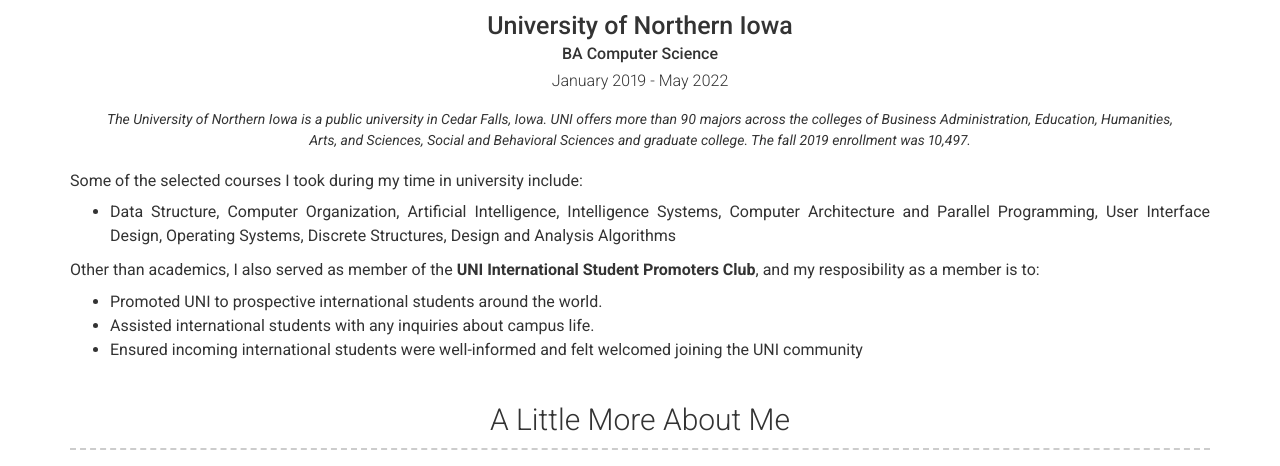
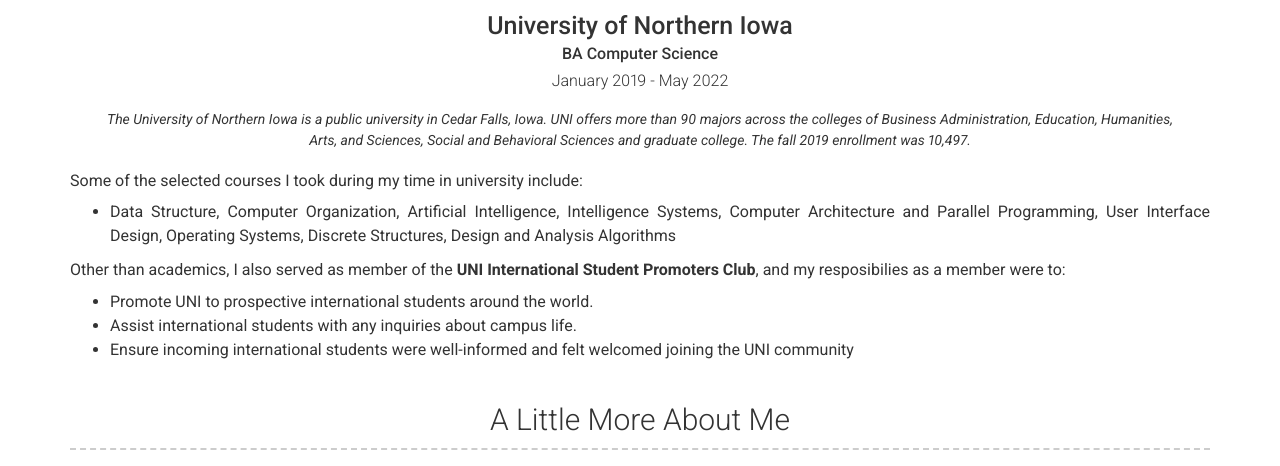
Before and after one commit to jugoh09/resume-website, a Jekyll site: the page built from index.md, in a window 1280 px wide and 900 px high, scrolled down 1723 px, cut to the strip 0-466 px from the top of the window. Built offline with Jekyll 4.4.1, drawn with Linux system fonts in a browser that asks for light colours; nearby versions of some CDN libraries.

Commit message:
Update _config.yml

```diff
--- a/_config.yml
+++ b/_config.yml
@@ -190,10 +190,10 @@
             Computer Architecture and Parallel Programming, User Interface Design,
             Operating Systems, Discrete Structures, Design and Analysis Algorithms
 
-          Other than academics, I also served as member of the **UNI International Student Promoters Club**, and my resposibility as a member is to:
-            - Promoted UNI to prospective international students around the world.
-            - Assisted international students with any inquiries about campus life.
-            - Ensured incoming international students were well-informed and felt welcomed joining the UNI community
+          Other than academics, I also served as member of the **UNI International Student Promoters Club**, and my resposibilies as a member were to:
+            - Promote UNI to prospective international students around the world.
+            - Assist international students with any inquiries about campus life.
+            - Ensure incoming international students were well-informed and felt welcomed joining the UNI community
 
   - title: A Little More About Me
     layout: text
```
